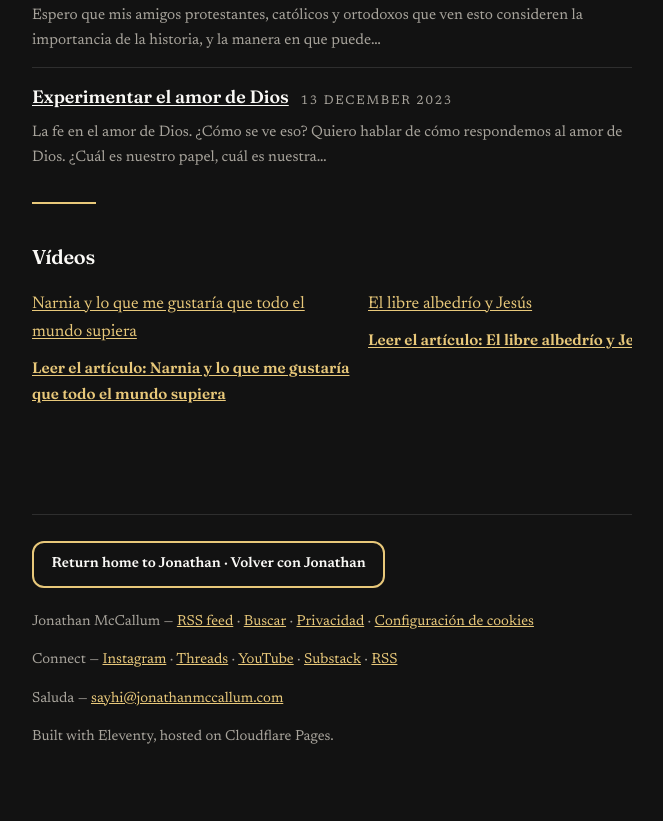
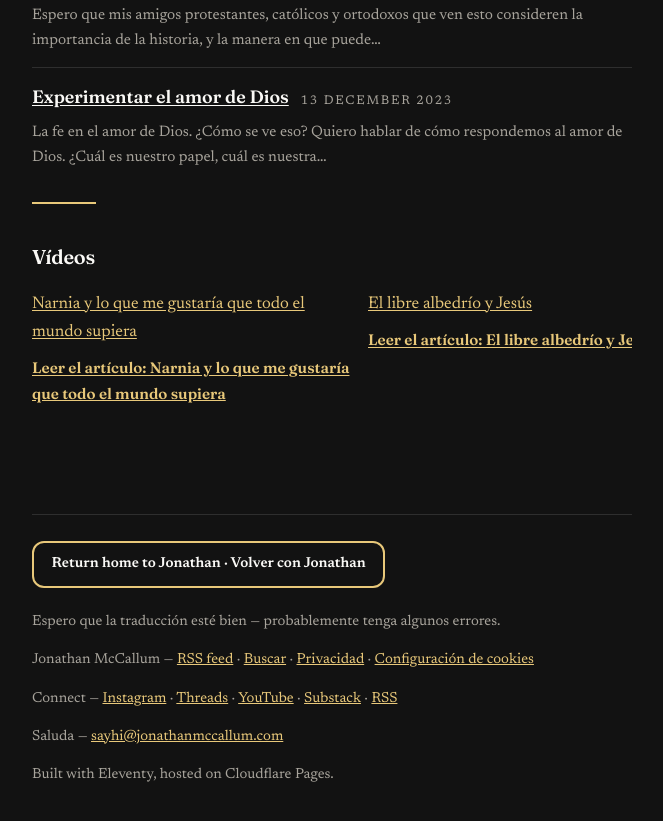
Before and after one commit to streamjonathan/jonathanmccallum-es, an Eleventy site: page index.njk in a window 1280 px wide. Shown: the part 2119-2940 px from the top of the page, without its empty margins (308-971 px from the left). Built offline with nearby package versions, Linux system fonts and the light colour scheme; Eleventy itself is replaced by a stand-in of ours; files that its build step writes are made by us from their sources; files whose address does not match are found by name.

Commit message:
Add translation disclaimer to footer [es]

```diff
--- a/_includes/layouts/base.njk
+++ b/_includes/layouts/base.njk
@@ -108,6 +108,7 @@
 </main>
 <footer class="site-footer">
   <p><a class="return-home" href="https://jonathanmccallum.com{{ page.url }}">Return home to Jonathan <span lang="es">· Volver con Jonathan</span></a></p>
+  <p class="translation-note">Espero que la traducción esté bien — probablemente tenga algunos errores.</p>
     <p>{{ site.title }} — <a href="/feed/">RSS feed</a> · <a href="/search/">Buscar</a> · <a href="/privacy/">Privacidad</a> · <a href="#" id="cookie-settings">Configuración de cookies</a></p>
   <p>Connect — <a href="https://www.instagram.com/jonamccallum">Instagram</a> · <a href="https://www.threads.com/@jonamccallum">Threads</a> · <a href="https://www.youtube.com/@Jonathanmccallum1">YouTube</a> · <a href="https://jonamccallum.substack.com">Substack</a> · <a href="/feed/">RSS</a></p>
   <p>Saluda — <a href="#" data-contact-email data-contact-email-text>Escríbeme un correo</a></p>
```
